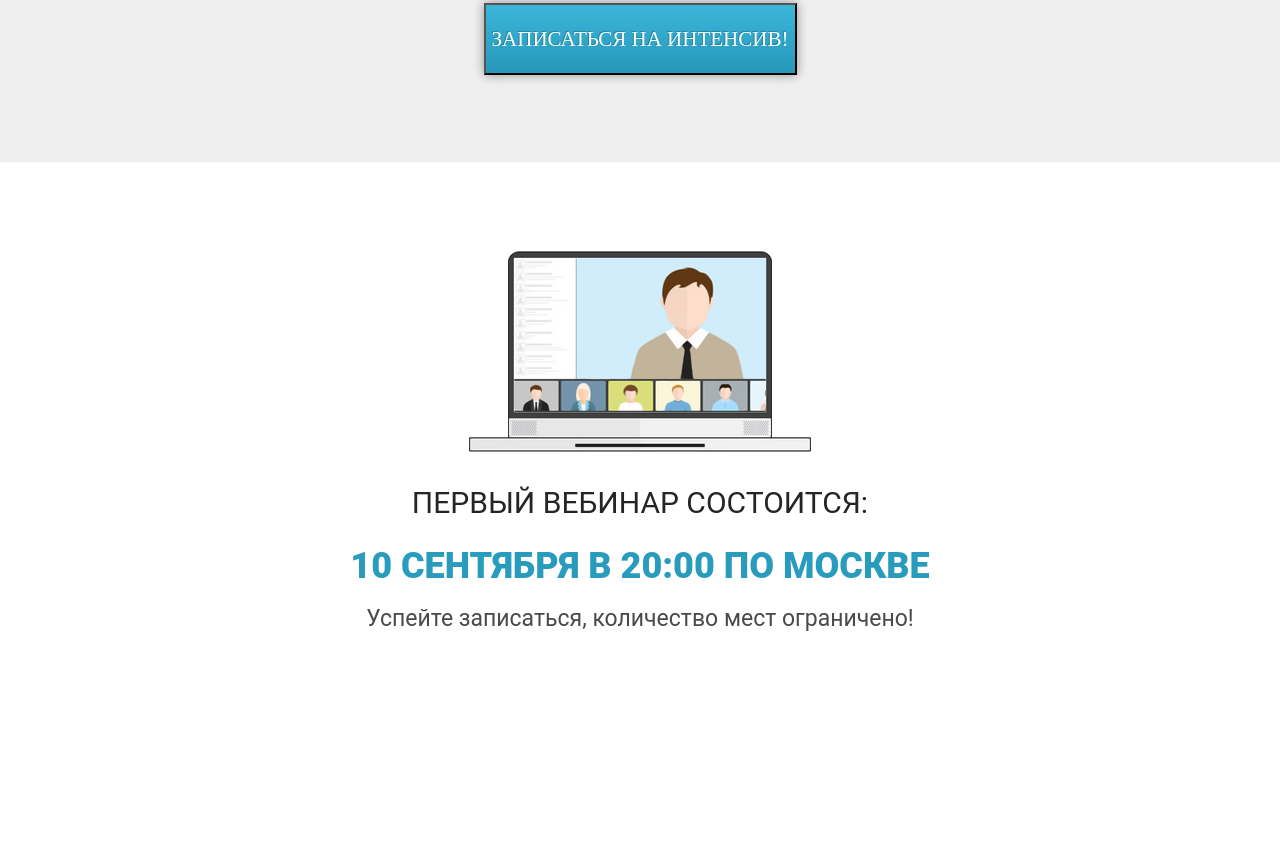
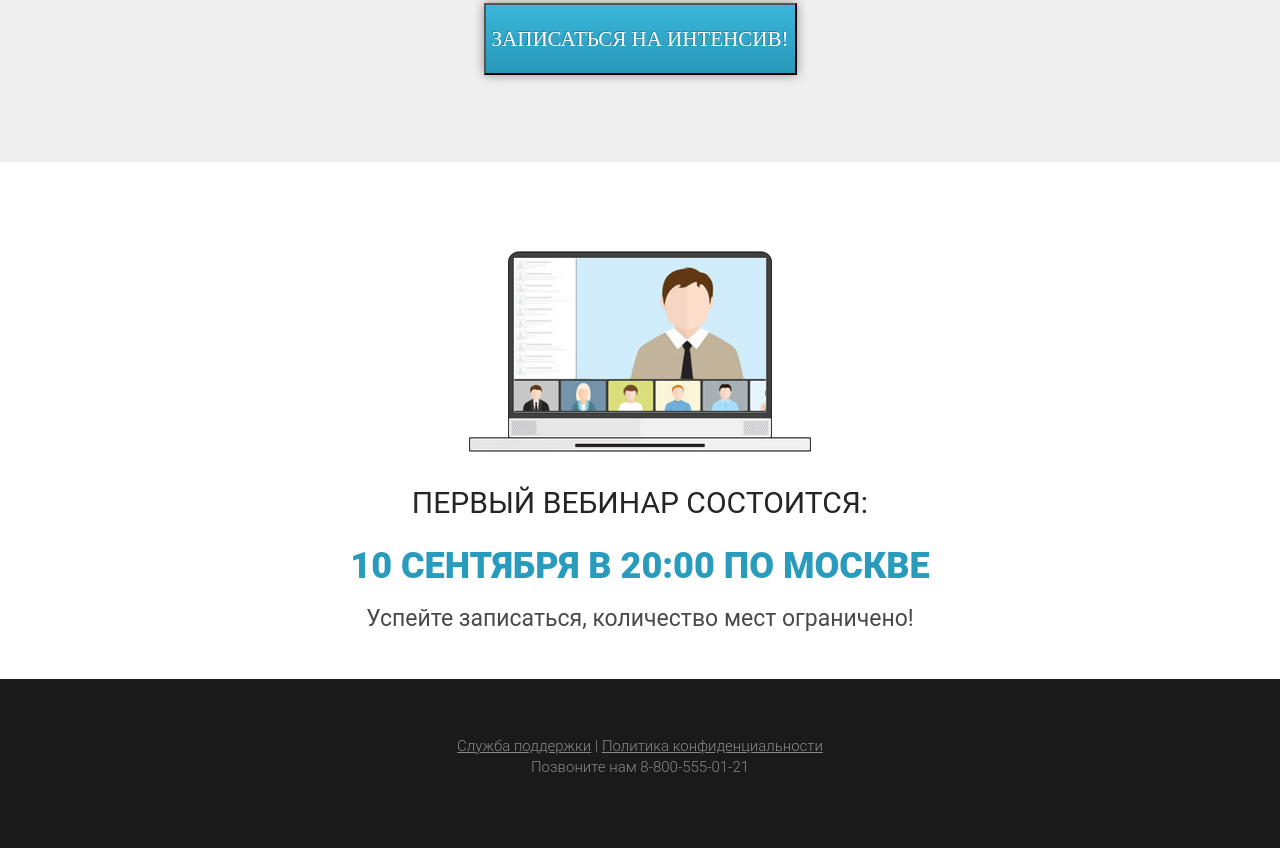
Before and after one commit to Alina-Kovaleva/web-development-2022-udemy-project-1, a plain HTML site: page index.html in a window 1280 px wide. Shown: the part 2996-3844 px from the top of the page. Before the commit the page ends 3675 px from the top, so only its background shows below. Drawn offline with Linux system fonts and the light colour scheme.

Commit message:
Made a layout of the footer

```diff
--- a/css/style.css
+++ b/css/style.css
@@ -339,3 +339,35 @@ h2.title {
   text-align: center;
   color: #4a4a4a;
 }
+
+/* footer  */
+
+footer {
+  min-height: 169px;
+  background-color: #1a1a1a;
+  padding: 57px 0 69px 0;
+}
+
+footer .container {
+  margin: 0 auto;
+  width: 407px;
+}
+
+footer a,
+footer .container {
+  font-family: "Roboto";
+  font-style: normal;
+  font-weight: 300;
+  font-size: 15px;
+  line-height: 21px;
+  text-align: center;
+  color: #888888;
+}
+
+footer a {
+  text-decoration: none;
+}
+
+.underlined {
+  text-decoration-line: underline;
+}
--- a/index.html
+++ b/index.html
@@ -191,5 +191,15 @@
         </div>
       </div>
     </section>
+    <footer>
+      <div class="container">
+        <div class="links">
+          <a href="#" class="underlined">Служба поддержки</a>
+          |
+          <a href="#" class="underlined">Политика конфиденциальности</a>
+          Позвоните нам <a href="tel:+88005550121">8-800-555-01-21</a>
+        </div>
+      </div>
+    </footer>
   </body>
 </html>
```
